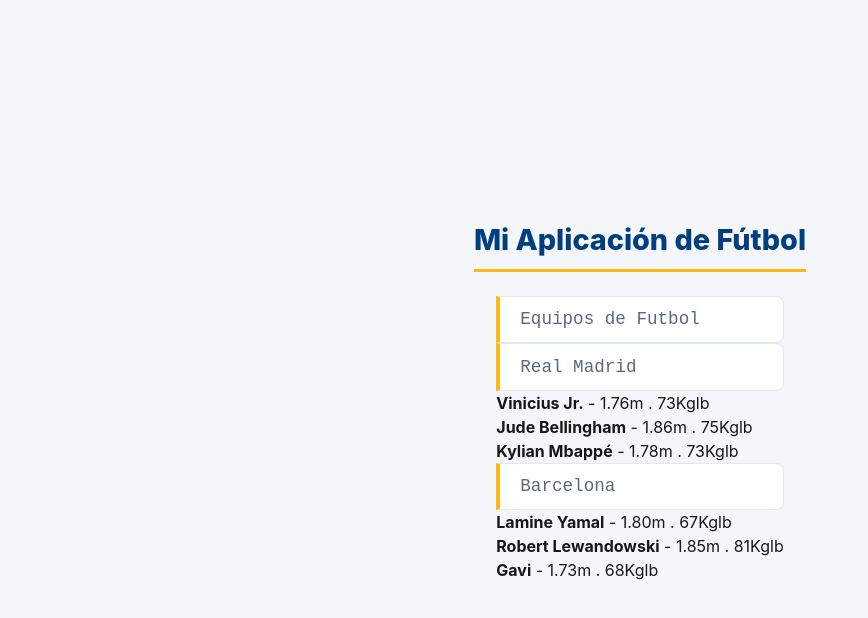
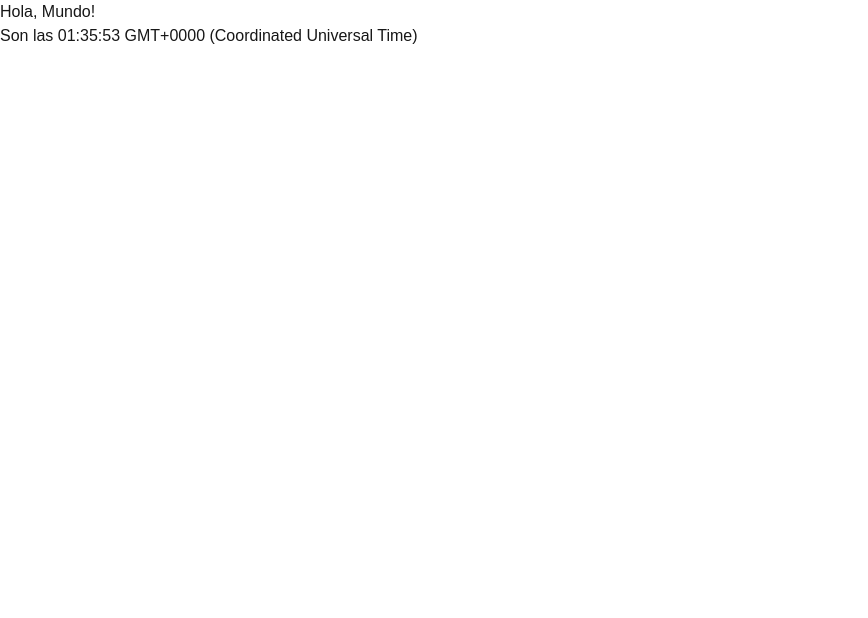
Before and after one commit to Kenie4r/Guia2LabDPS, a Next.js app in the folder guia2-procedimiento/: page / in a window 1280 px wide. Shown: the top 618 px of the page, without its empty margins (0-868 px from the left). Built offline with nearby package versions, Linux system fonts and the light colour scheme.

Commit message:
commit ejercicio 1

```diff
--- a/guia2-procedimiento/app/page.module.css
+++ b/guia2-procedimiento/app/page.module.css
@@ -27,76 +27,3 @@
   border-radius: 0 8px 8px 0;
   font-family: 'Fira Code', monospace;
 }
-
-
-/* Ejercicio 2 — Equipos de Fútbol */
-.main {
-  min-height: 100vh;
-  background: #f4f6f9;
-  font-family: 'Inter', sans-serif;
-  padding: 2rem;
-}
-
-.main h1 {
-  font-size: 1.8rem;
-  font-weight: 800;
-  color: #003f7f;
-  border-bottom: 3px solid #fdb913;
-  padding-bottom: 0.5rem;
-  margin-bottom: 1.5rem;
-}
-
-.container__list {
-  display: grid;
-  grid-template-columns: repeat(auto-fill, minmax(280px, 1fr));
-  gap: 1.25rem;
-  max-width: 900px;
-  margin: 0 auto;
-}
-
-.container__list h2 {
-  grid-column: 1 / -1;
-  font-size: 1.2rem;
-  font-weight: 700;
-  color: #001f3f;
-  margin-bottom: 0.5rem;
-}
-
-.container__list div {
-  background: #fff;
-  border: 1px solid #e2e8f0;
-  border-radius: 12px;
-  padding: 1.25rem;
-  box-shadow: 0 2px 8px rgba(0,63,127,.07);
-}
-
-.container__list h3 {
-  font-size: 1rem;
-  font-weight: 700;
-  color: #003f7f;
-  background: #e6f1fb;
-  padding: 0.4rem 0.75rem;
-  border-radius: 6px;
-  margin-bottom: 0.75rem;
-  border-left: 3px solid #fdb913;
-}
-
-.container__list ul {
-  list-style: none;
-  padding: 0;
-  display: flex;
-  flex-direction: column;
-  gap: 0.5rem;
-}
-
-.container__list li {
-  font-size: 0.85rem;
-  color: #5a6a7e;
-  padding: 0.4rem 0.5rem;
-  border-bottom: 1px solid #f0f4f8;
-}
-
-.container__list li strong {
-  color: #1a2332;
-  font-weight: 600;
-}
--- a/guia2-procedimiento/app/page.tsx
+++ b/guia2-procedimiento/app/page.tsx
@@ -1,76 +1,7 @@
 import styles from "./page.module.css"
 
-
-interface Jugador {
-  id: number;
-  nombre: string;
-  altura: string;
-  peso: string;
-}
-
-interface  Equipo {
-  id: number ;
-  nombre: string;
-  plantilla: Jugador[];
-}
-
-interface EquiposProps {
-  equipos : Equipo[];
-}
-
-const equiposData: Equipo[] = [
-  { id: 1, nombre: "Real Madrid", plantilla: [
-    { id: 1, nombre: "Vinicius Jr.", altura: "1.76", peso: "73Kg" },
-    { id: 2, nombre: "Jude Bellingham", altura: "1.86", peso: "75Kg" },
-    { id: 3, nombre: "Kylian Mbappé", altura: "1.78", peso: "73Kg" },
-  ]},
-  { id: 2, nombre: "Barcelona", plantilla: [
-    { id: 1, nombre: "Lamine Yamal", altura: "1.80", peso: "67Kg" },
-    { id: 2, nombre: "Robert Lewandowski", altura: "1.85", peso: "81Kg" },
-    { id: 3, nombre: "Gavi", altura: "1.73", peso: "68Kg" },
-  ]},
-];
-
-
-  const Equipos =  ({equipos} : EquiposProps) => (
-
-  <div className="{styles.container_list}">
-    <h2>Equipos de Futbol</h2>
-    {equipos.map((equipo: Equipo)=> {
-       return ( <div key={equipo.id}>
-          <h2>{equipo.nombre}</h2>
-          <ul>
-            {equipo.plantilla.map((j : Jugador)=> {
-
-              return (
-              <li key={j.id}>
-                <strong>{j.nombre}</strong> - {j.altura}m . {j.peso}lb
-              </li>)
-            })}
-          </ul>
-        </div>)
-
-    })}
-
-  </div>
-)
-
-
-
-
-
-export default function Home() {
-  return (
-    <main className={styles.main}>
-      <h1>Mi Aplicación de Fútbol</h1>
-      <Equipos equipos={equiposData} />
-    </main>
-  );
-}
-
-
-/*import Image from "next/image";
-/*import { JSX } from "react/jsx-runtime";
+import Image from "next/image";
+import { JSX } from "react/jsx-runtime";
 
 const element: JSX.Element = (
   <>
```
